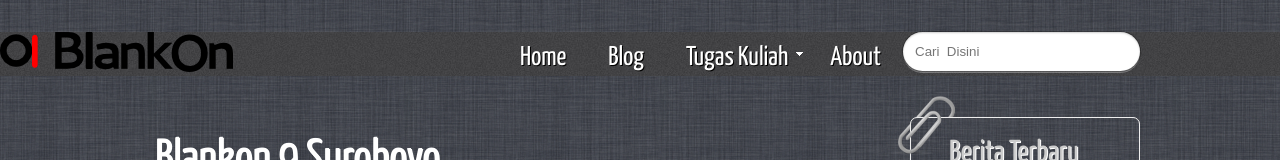
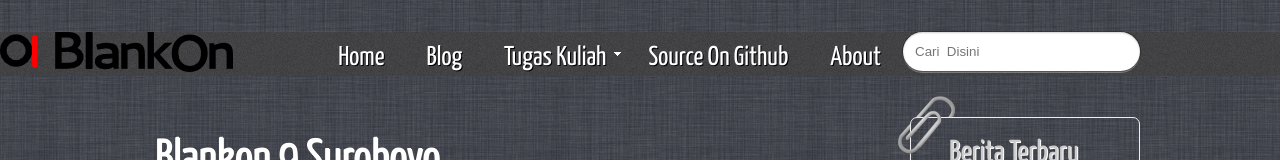
Before and after one commit to rickynda/HTML-Tugas, a plain HTML site: page index.html in a window 1280 px wide. Shown: the top 160 px of the page. Drawn offline with Linux system fonts and the light colour scheme.

Commit message:
Update index.html

```diff
--- a/index.html
+++ b/index.html
@@ -49,6 +49,7 @@
                   </ul>
                 </li>
                 </ul>
+                <li><a href="https://github.com/rickynda.github.io"> Source On Github</a></li>
             <li><a href="http://facebook.com/ultramen.tilut">About</a></li>
             <li> <form action="file:///home/rickynda/Downloads/template%20tugas/search" style="display:inline;" method="get">
 <input id="s" name="q" type="text" placeholder="Cari  Disini"/>
```
